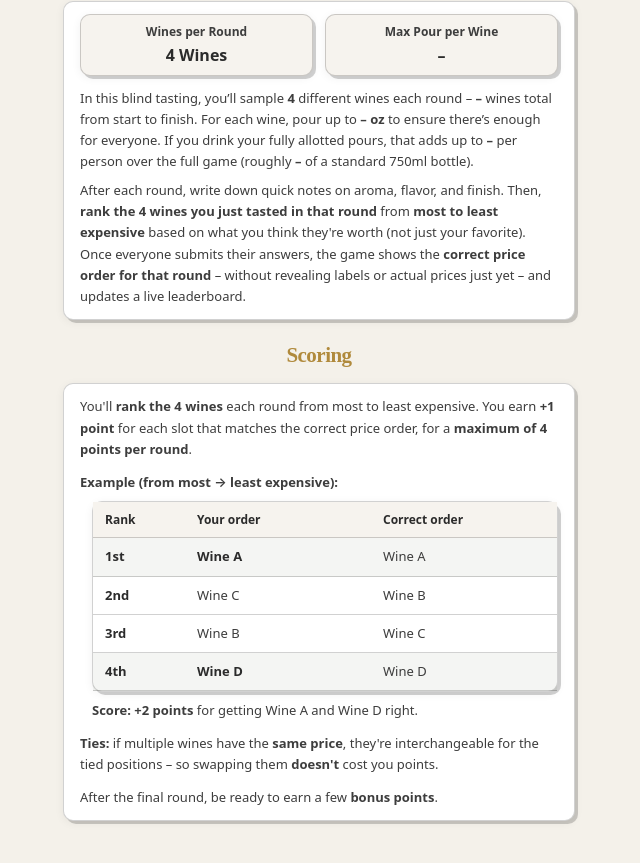
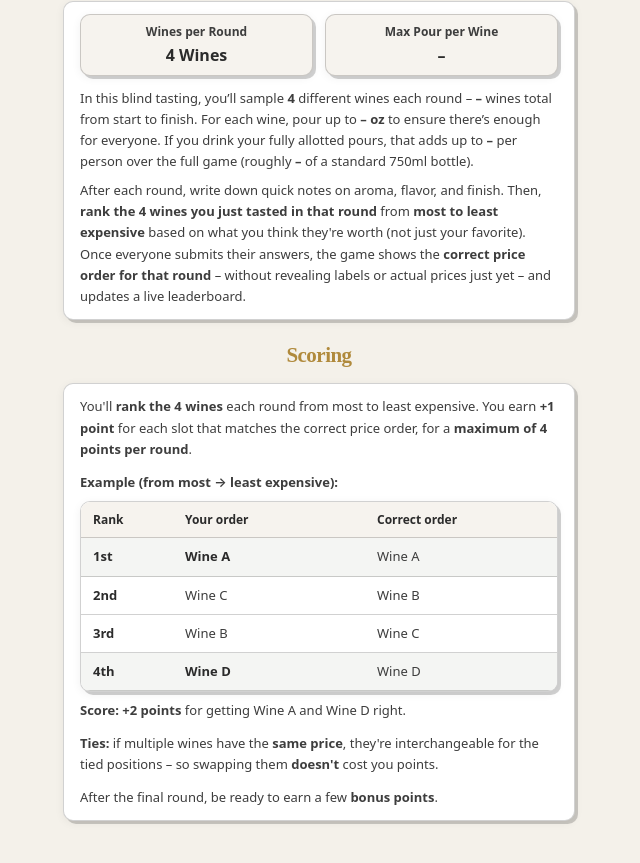
Before and after one commit to maximkali/Winey-Windsurf, a Next.js app: page /host/lobby in a window 1280 px wide. Shown: the part 401-1264 px from the top of the page, without its empty margins (321-961 px from the left). Built offline with nearby package versions, Linux system fonts and the light colour scheme.

Commit message:
UI: align scoring example + fix rounded corner clipping

```diff
--- a/src/components/winey/TastingDetails.tsx
+++ b/src/components/winey/TastingDetails.tsx
@@ -97,7 +97,7 @@ export function ScoringDetails({ tastingConfig }: { tastingConfig: TastingDetail
         <p className="pt-1">
           <span className="font-semibold">Example (from most → least expensive):</span>
         </p>
-        <div className="pl-3">
+        <div>
           {/* Mobile: stacked rows (no horizontal scrolling) */}
           <div className="sm:hidden rounded-[var(--winey-radius)] border border-[color:var(--winey-border)] bg-white shadow-[var(--winey-shadow-sm)] overflow-hidden">
             <div className="grid grid-cols-3 gap-2 bg-[color:var(--winey-surface)] px-3 py-2 text-[12px] font-semibold text-[color:var(--winey-muted-2)]">
@@ -121,7 +121,8 @@ export function ScoringDetails({ tastingConfig }: { tastingConfig: TastingDetail
           </div>
 
           {/* Desktop/tablet: table */}
-          <table className="hidden sm:table w-full table-fixed border-separate border-spacing-0 rounded-[var(--winey-radius)] border border-[color:var(--winey-border)] bg-white shadow-[var(--winey-shadow-sm)]">
+          <div className="hidden sm:block rounded-[var(--winey-radius)] border border-[color:var(--winey-border)] bg-white shadow-[var(--winey-shadow-sm)] overflow-hidden">
+            <table className="w-full table-fixed border-separate border-spacing-0 bg-white">
               <thead>
                 <tr className="bg-[color:var(--winey-surface)] text-[12px]">
                   <th
@@ -130,10 +131,16 @@ export function ScoringDetails({ tastingConfig }: { tastingConfig: TastingDetail
                   >
                     Rank
                   </th>
-                  <th scope="col" className="px-3 py-2 text-left font-semibold text-[color:var(--winey-muted-2)] border-b border-[color:var(--winey-border)]">
+                  <th
+                    scope="col"
+                    className="px-3 py-2 text-left font-semibold text-[color:var(--winey-muted-2)] border-b border-[color:var(--winey-border)]"
+                  >
                     Your order
                   </th>
-                  <th scope="col" className="px-3 py-2 text-left font-semibold text-[color:var(--winey-muted-2)] border-b border-[color:var(--winey-border)]">
+                  <th
+                    scope="col"
+                    className="px-3 py-2 text-left font-semibold text-[color:var(--winey-muted-2)] border-b border-[color:var(--winey-border)]"
+                  >
                     Correct order
                   </th>
                 </tr>
@@ -160,6 +167,7 @@ export function ScoringDetails({ tastingConfig }: { tastingConfig: TastingDetail
                 })}
               </tbody>
             </table>
+          </div>
 
           <p className="mt-2">
             <span className="font-semibold">Score:</span> <span className="font-semibold">+{example.points} point{example.points === 1 ? '' : 's'}</span> for getting{' '}
```
